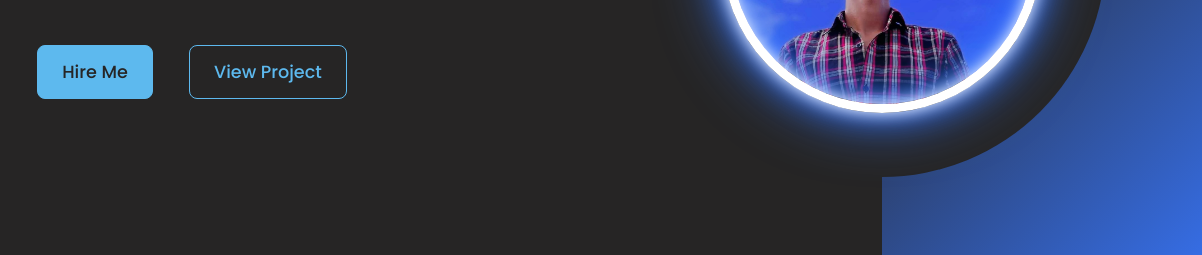
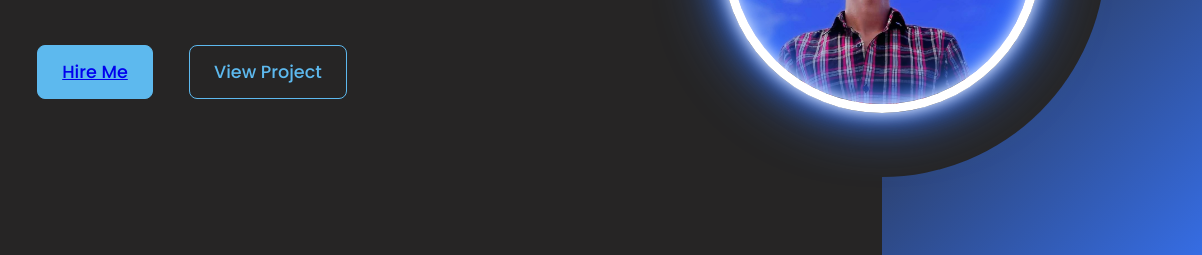
Before and after one commit to nsinternet/nsinternet.github.io, a plain HTML site: page index.html in a window 1280 px wide. Shown: the part 447-702 px from the top of the page, 78-1280 px from the left. Drawn offline with Linux system fonts and the light colour scheme.

Commit message:
index.html

```diff
--- a/index.html
+++ b/index.html
@@ -27,7 +27,7 @@
                 <h1> Web Developer.</h1>
                 <p class="detail"> I promise we will meet one day, to watch our last sunset together to create memories holding hands leaning my head on your shoulder resting my heavy heart in your tiet hugy in  just like the last day we meet. We will meet one day.</p>
                 <div class="btn-container">
-                    <button>Hire Me</button>
+                    <button> <a href="https://forms.gle/unyASEomraH8xAte9">Hire Me</a></button>
                     <button>View Project</button>
                 </div>
             </div>
```
